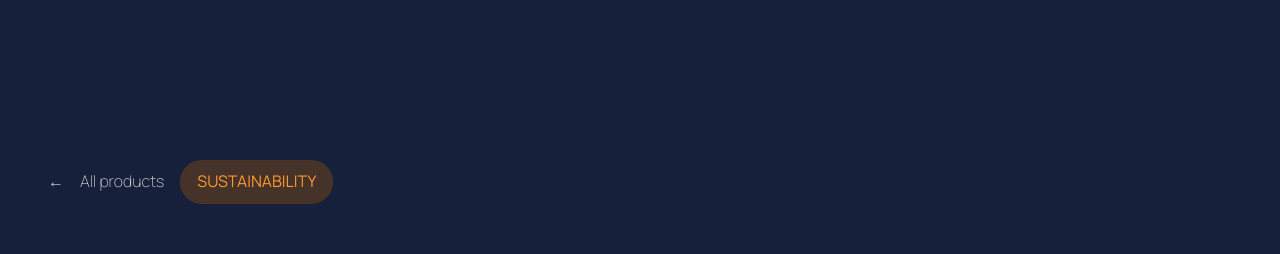
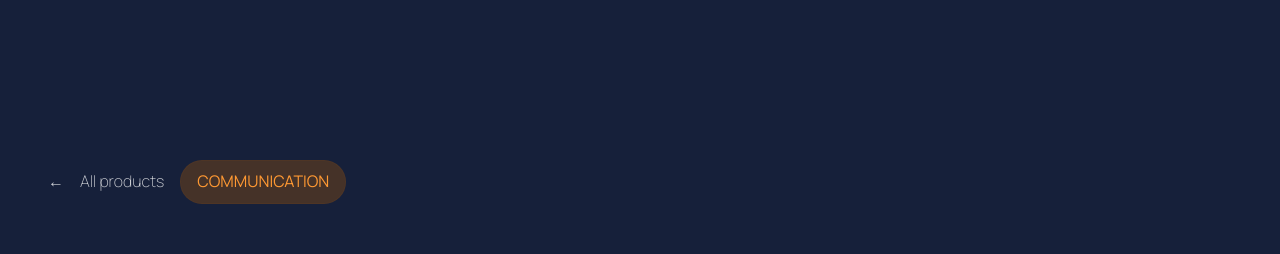
Before and after one commit to divyanshchahar/kinesis, a Next.js app: page /products/private_5g in a window 1280 px wide. Shown: the top 254 px of the page. Built offline with nearby package versions, Linux system fonts and the light colour scheme.

Commit message:
updated styling

```diff
--- a/src/app/products/private_5g/page.tsx
+++ b/src/app/products/private_5g/page.tsx
@@ -9,7 +9,7 @@ import styles from "./page.module.css"
 export default function PlasticToDiesel() {
     return (
         <>
-            <Header2Layout colorScheme={"colorScheme3"} capsulText={"SUSTAINABILITY"}
+            <Header2Layout colorScheme={"colorScheme3"} capsulText={"COMMUNICATION"}
                            headingText={"Private 5G Networks — RDN Box"}
                            bodyText={"The RDN Box is a compact, self-contained wireless network hub that integrates the Radio Access Network (RAN), Core Network and an AI engine into a single portable unit. Built on 3GPP-defined 5G-Advanced standards and pre-configured for plug-and-play deployment — a fully functional private 5G network set up anywhere in minutes, with no existing infrastructure required."}
                            hasBox={false} version={"saffron"}/>
```
